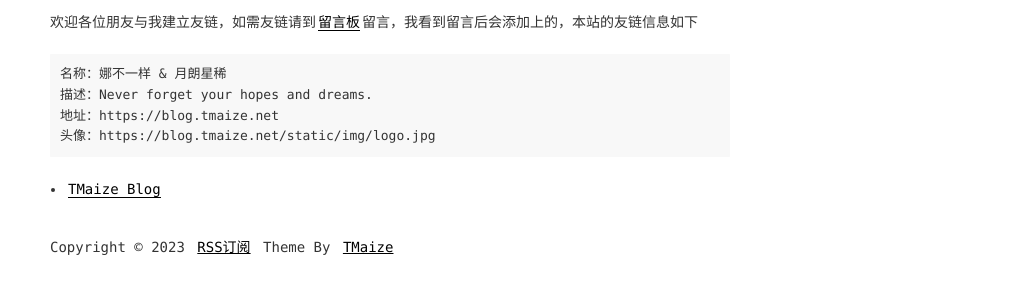
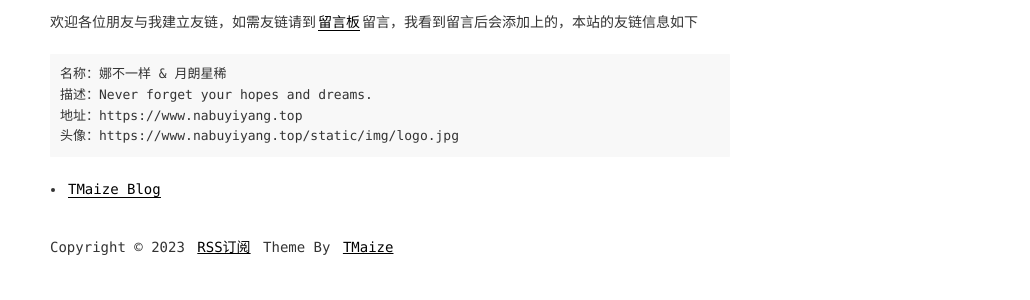
Before and after one commit to nksmiles/nksmiles.github.io, a Jekyll site: the page built from pages/links.md, in a window 1280 px wide. Shown: the part 166-466 px from the top of the page, without its empty margins (250-1280 px from the left). Built offline with Jekyll 4.4.1, drawn with Linux system fonts in a browser that asks for light colours; some of the changed lines change nothing that is shown.

Commit message:
Update _config.yml

```diff
--- a/_config.yml
+++ b/_config.yml
@@ -17,11 +17,11 @@ exclude: ['CNAME', 'README.md', 'LICENSE', '_site', 'dist', 'Gemfile', 'Gemfile.
 
 # 域名配置
 # baseurl配置,如果网站部署在根目录下的其他目录中，请设置为 /目录名
-domainUrl: 'https://blog.tmaize.net'
+domainUrl: 'https://www.nabuyiyang.top'
 baseurl: ''
 
 # 吐个槽地址，会在chat页面中重定向到该地址
-tucaoUrl: https://support.qq.com/product/86335
+tucaoUrl: https://txc.qq.com/products/603733
 
 # 菜单
 # 必填字段 title: '文本' url: '链接'
```
